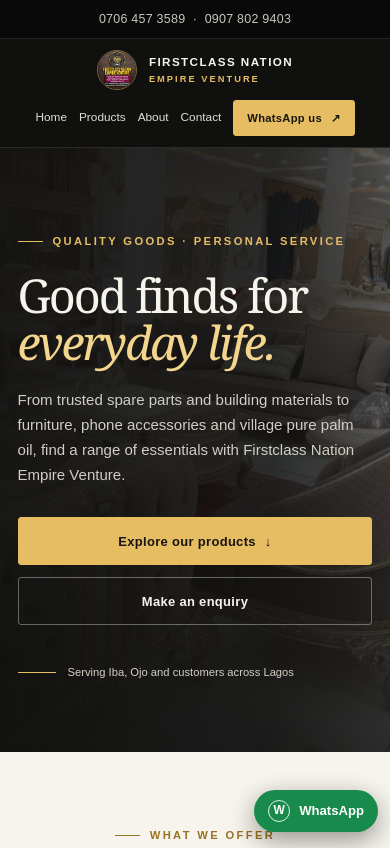
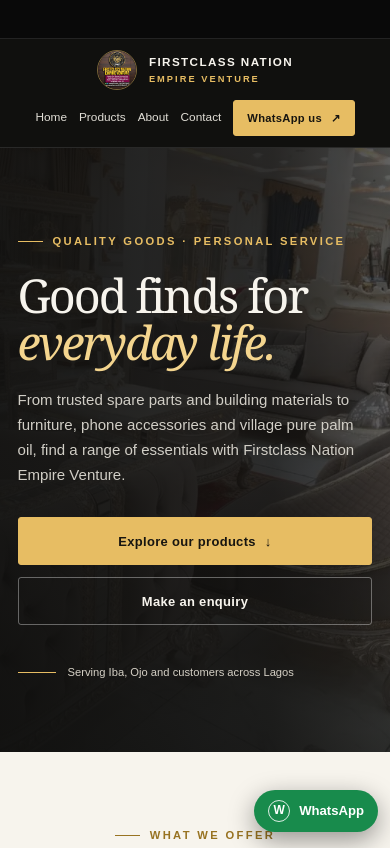
Before and after one commit to XxBaxbie20/firstclass_website, a plain HTML site: page index.html in a window 390 px wide. Shown: the top 848 px of the page. Drawn offline with Linux system fonts and the light colour scheme.

Commit message:
Remove phone numbers from top header

```diff
--- a/index.html
+++ b/index.html
@@ -32,7 +32,7 @@
 </head>
 <body>
   <a class="skip-link" href="#main">Skip to content</a>
-  <div class="topbar"><div class="container topbar-inner"><span class="topbar-address">No. 20 Ogundare, along Iyano School Road, Iba, Ojo, Lagos</span><span><a href="tel:+2347064573589">0706 457 3589</a>&nbsp;&nbsp;·&nbsp;&nbsp;<a href="tel:+2349078029403">0907 802 9403</a></span></div></div>
+  <div class="topbar"><div class="container topbar-inner"><span class="topbar-address">No. 20 Ogundare, along Iyano School Road, Iba, Ojo, Lagos</span></div></div>
   <header class="header"><div class="container header-inner"><a class="brand" href="#home" aria-label="Firstclass Nation Empire Venture home"><img src="images/logo.jpeg" alt="Firstclass Nation Empire Venture logo" width="52" height="52"><span class="brand-name">FIRSTCLASS NATION<small>EMPIRE VENTURE</small></span></a><nav class="nav" aria-label="Main navigation"><a href="#home">Home</a><a href="#products">Products</a><a href="#about">About</a><a href="#contact">Contact</a><a class="btn" href="https://wa.me/2347064573589?text=Hello%20Firstclass%20Nation%20Empire%20Venture%2C%20I%27d%20like%20to%20make%20an%20enquiry." target="_blank" rel="noopener">WhatsApp us <span aria-hidden="true">↗</span></a></nav></div></header>
   <main id="main">
     <section class="hero" id="home"><div class="container"><div class="hero-content"><div class="eyebrow">Quality goods · Personal service</div><h1>Good finds for <em>everyday life.</em></h1><p>From trusted spare parts and building materials to furniture, phone accessories and village pure palm oil, find a range of essentials with Firstclass Nation Empire Venture.</p><div class="hero-actions"><a class="btn" href="#products">Explore our products <span aria-hidden="true">↓</span></a><a class="btn btn-outline" href="https://wa.me/2347064573589?text=Hello%2C%20please%20send%20me%20more%20information%20about%20your%20products." target="_blank" rel="noopener">Make an enquiry</a></div><div class="hero-proof"><span class="proof-rule" aria-hidden="true"></span>Serving Iba, Ojo and customers across Lagos</div></div></div></section>
```
